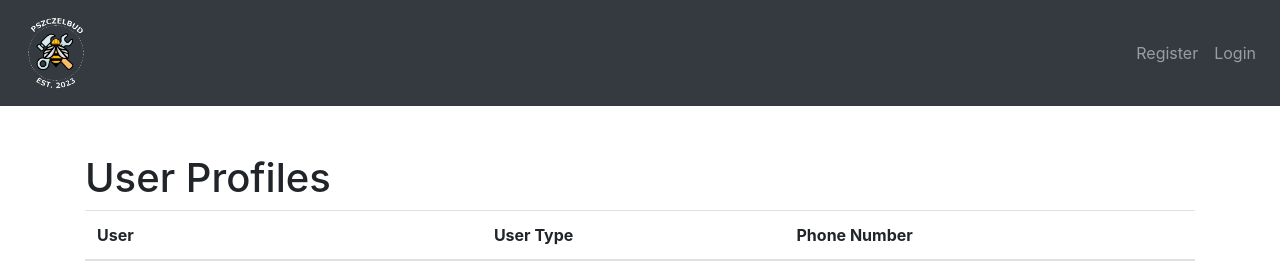
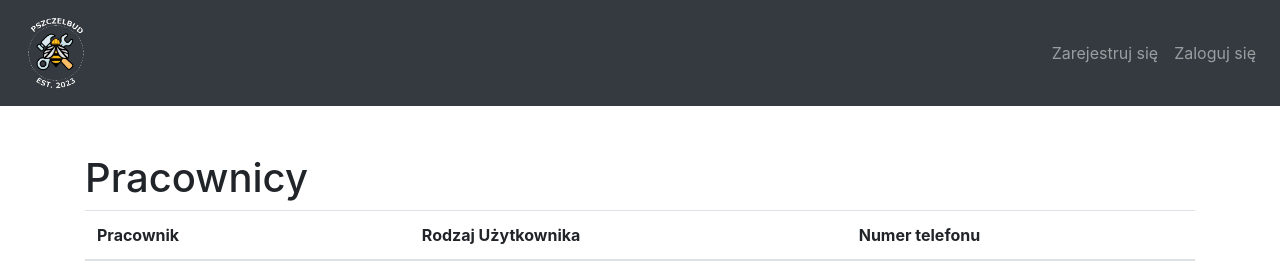
Before and after one commit to ErykK17/PISZ, a Django app: page /user_profiles/ in a window 1280 px wide. Shown: the top 275 px of the page. Run offline with Django 3.2, Linux system fonts and the light colour scheme; data comes from the database, SQL or seed files in the repository; some libraries are stand-ins or nearby versions.

Commit message:
tłumaczenia

```diff
--- a/kadry_i_place/kip/templates/base.html
+++ b/kadry_i_place/kip/templates/base.html
@@ -23,17 +23,17 @@
     <ul class="navbar-nav ml-auto">
     {% if not user.is_authenticated %}
       <li class="nav-item">
-        <a class="nav-link" href="{% url 'user_register' %}">Register</a>
+        <a class="nav-link" href="{% url 'user_register' %}">Zarejestruj się</a>
       </li>
       <li class="nav-item">
-        <a class="nav-link" href="{% url 'user_login' %}">Login</a>
+        <a class="nav-link" href="{% url 'user_login' %}">Zaloguj się</a>
       </li>
       {% else %}
         <li class="nav-item">
           <a class="nav-link" href="{% url 'profile' user.user.id %}">{{ user.username }}</a>
         </li>
         <li class="nav-item">
-          <a class="nav-link" href="{% url 'user_logout' %}">Logout</a>
+          <a class="nav-link" href="{% url 'user_logout' %}">Wyloguj się</a>
         </li>
       {% endif %}
     </ul>
--- a/kadry_i_place/kip/templates/home.html
+++ b/kadry_i_place/kip/templates/home.html
@@ -4,8 +4,7 @@
 {% block content %}
     <div class="jumbotron">
         <h1 class="display-4">Witaj, {{ username }}!</h1>
-        <p class="lead">To twoja strona startowa</p>
+        <p class="lead">na stronie Pszczelbud sp. z.o.o</p>
         <hr class="my-4">
-        <p>test</p>
     </div>
 {% endblock %}
--- a/kadry_i_place/kip/templates/list.html
+++ b/kadry_i_place/kip/templates/list.html
@@ -1,13 +1,13 @@
 {% extends 'base.html' %}
 
 {% block content %}
-  <h1>User Profiles</h1>
+  <h1>Pracownicy</h1>
   <table class="table">
     <thead>
     <tr>
-      <th scope="col">User</th>
-      <th scope="col">User Type</th>
-      <th scope="col">Phone Number</th>
+      <th scope="col">Pracownik</th>
+      <th scope="col">Rodzaj Użytkownika</th>
+      <th scope="col">Numer telefonu</th>
       <!-- Add more columns as needed -->
     </tr>
     </thead>
--- a/kadry_i_place/kip/templates/login.html
+++ b/kadry_i_place/kip/templates/login.html
@@ -2,11 +2,11 @@
 
 {% block content %}
     <div class="container mt-5">
-        <h2>Login</h2>
+        <h2>Zaloguj</h2>
         <form method="post">
             {% csrf_token %}
             {{ form.as_p }}
-            <button type="submit" class="btn btn-primary">Login</button>
+            <button type="submit" class="btn btn-primary">Zaloguj</button>
         </form>
     </div>
 {% endblock %}
--- a/kadry_i_place/kip/templates/register.html
+++ b/kadry_i_place/kip/templates/register.html
@@ -2,11 +2,11 @@
 
 {% block content %}
     <div class="container mt-5">
-        <h2>Register</h2>
+        <h2>Zarejestruj</h2>
         <form method="post">
             {% csrf_token %}
             {{ form.as_p }}
-            <button type="submit" class="btn btn-primary">Register</button>
+            <button type="submit" class="btn btn-primary">Zarejestruj</button>
         </form>
     </div>
 {% endblock %}
```
Also changed, not shown: kadry_i_place/kip/templates/user_detail.html (+13 -13 lines).
